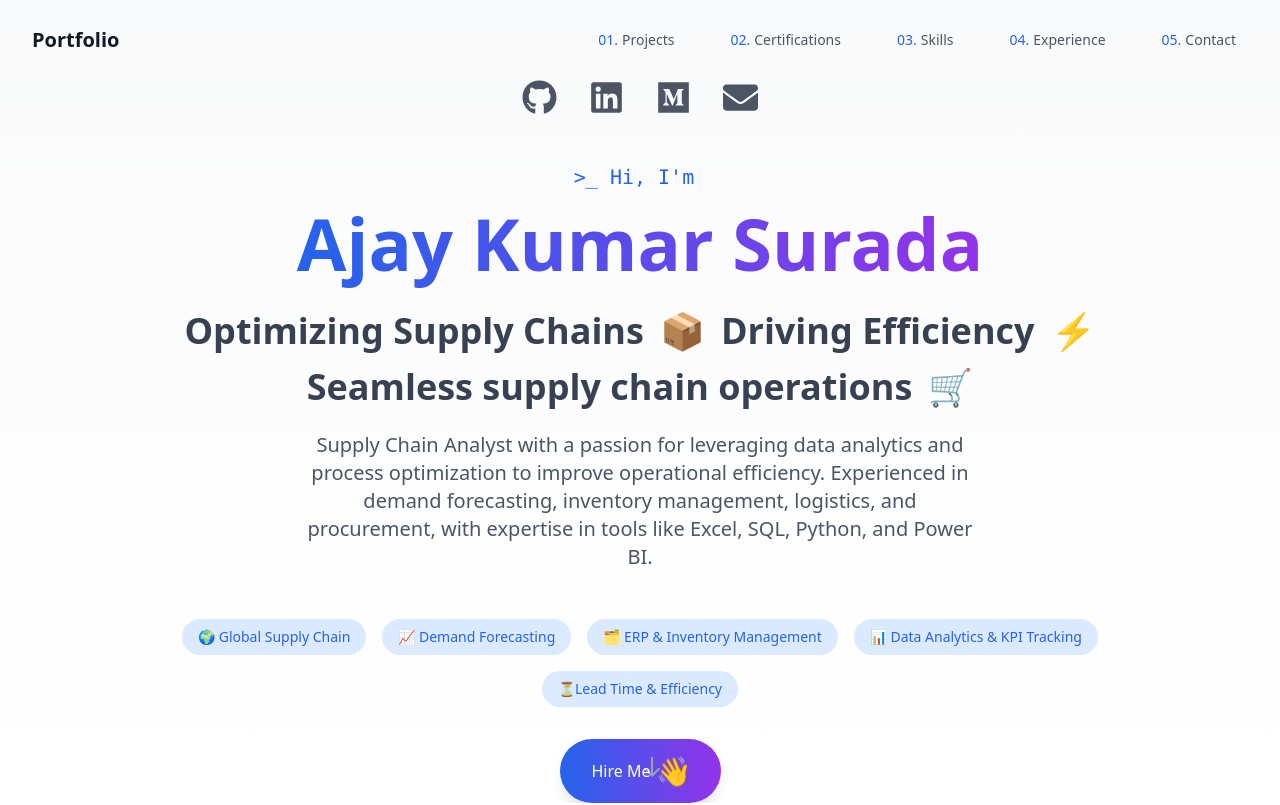
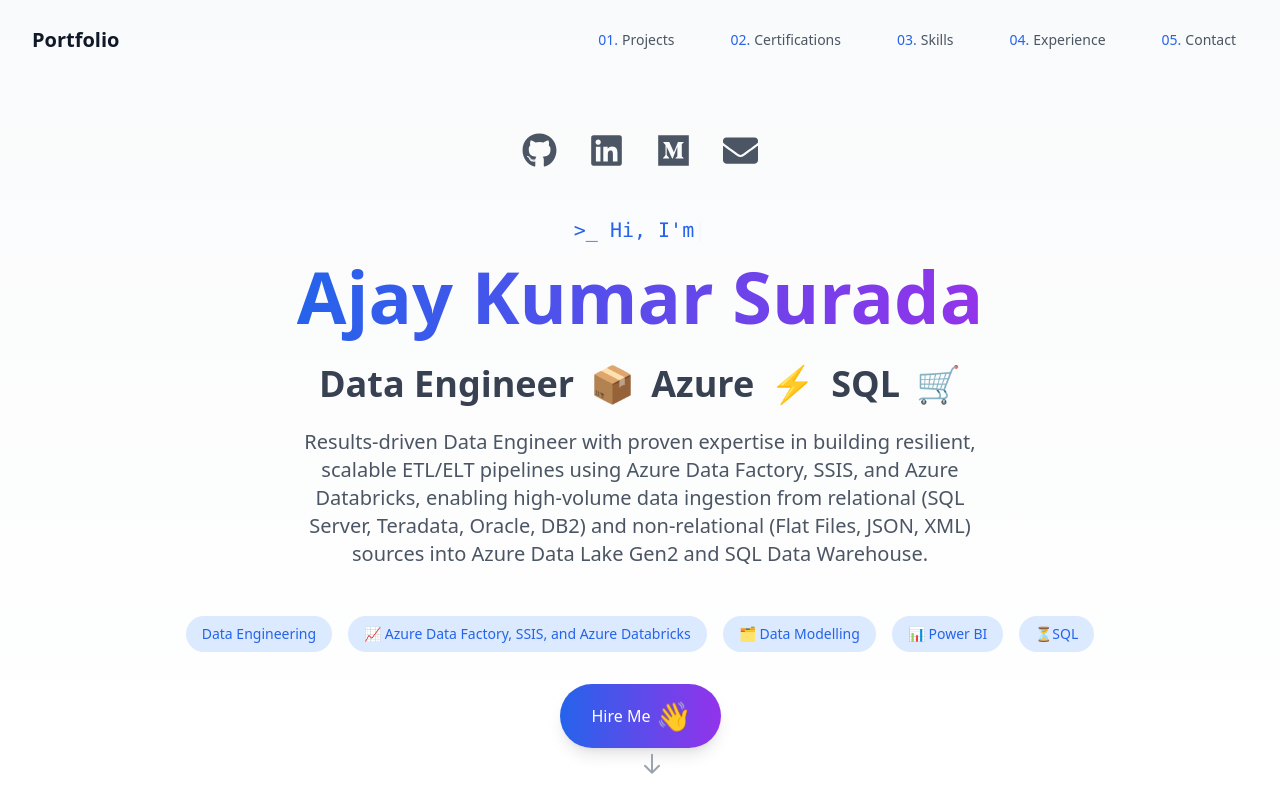
Before and after one commit to ajay-kumar2109/Myportfolio, a React (Vite) app: page / in a window 1280 px wide. Shown: the top 805 px of the page. Built offline with nearby package versions, Linux system fonts and the light colour scheme; the HTML template or start-up script is replaced by a standard one.

Commit message:
Update Hero.jsx

```diff
--- a/src/components/Hero.jsx
+++ b/src/components/Hero.jsx
@@ -112,11 +112,11 @@ const Hero = () => {
             transition={{ delay: 0.4 }}
           >
             <div className="flex items-center justify-center gap-4 flex-wrap">
-              <span>Optimizing Supply Chains</span>
+              <span>Data Engineer</span>
               <span>📦</span>
-              <span>Driving Efficiency</span>
+              <span>Azure</span>
               <span>⚡</span>
-              <span>Seamless supply chain operations</span>
+              <span>SQL</span>
               <span>🛒</span>
             </div>
           </motion.div>
@@ -128,7 +128,8 @@ const Hero = () => {
             animate={{ opacity: 1, y: 0 }}
             transition={{ delay: 0.6 }}
           >
-            Supply Chain Analyst with a passion for leveraging data analytics and process optimization to improve operational efficiency. Experienced in demand forecasting, inventory management, logistics, and procurement, with expertise in tools like Excel, SQL, Python, and Power BI.
+            Results-driven Data Engineer with proven expertise in building resilient, scalable ETL/ELT pipelines using Azure Data Factory, SSIS, and Azure Databricks, enabling high-volume data ingestion from relational (SQL Server, Teradata, Oracle, DB2) and non-relational (Flat Files, JSON, XML) sources into Azure Data Lake Gen2 and SQL Data Warehouse.
+
           </motion.p>
 
           {/* Skills */}
@@ -138,7 +139,7 @@ const Hero = () => {
             animate={{ opacity: 1 }}
             transition={{ delay: 0.6 }}
           >
-            {['🌍 Global Supply Chain', '📈 Demand Forecasting', '🗂️ ERP & Inventory Management', '📊 Data Analytics & KPI Tracking', '⏳Lead Time & Efficiency'].map((skill, index) => (
+            {['Data Engineering', '📈 Azure Data Factory, SSIS, and Azure Databricks', '🗂️ Data Modelling', '📊 Power BI', '⏳SQL'].map((skill, index) => (
               <motion.span
                 key={skill}
                 className="px-4 py-2 bg-blue-100 text-blue-600 rounded-full text-sm"
```
